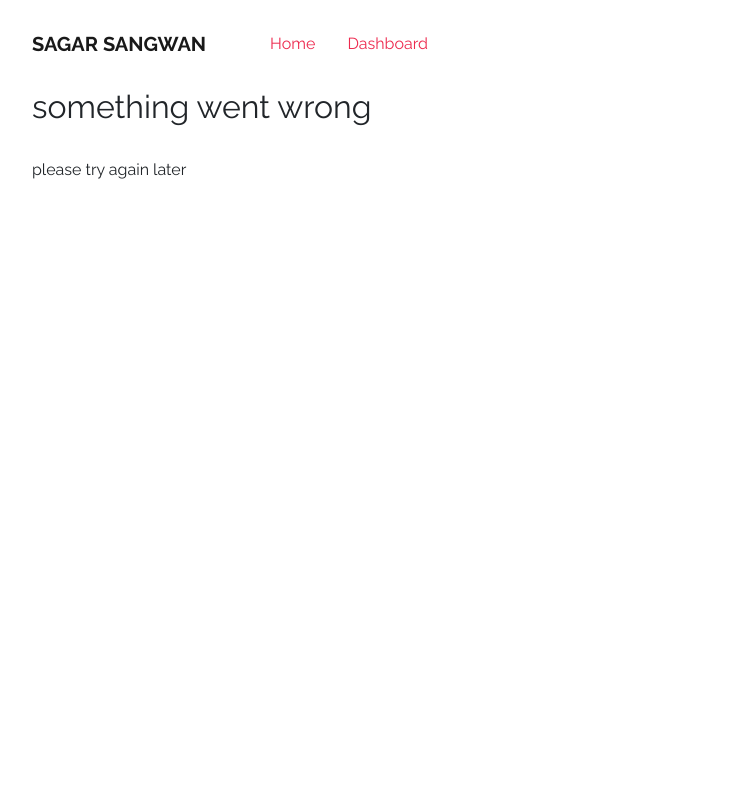
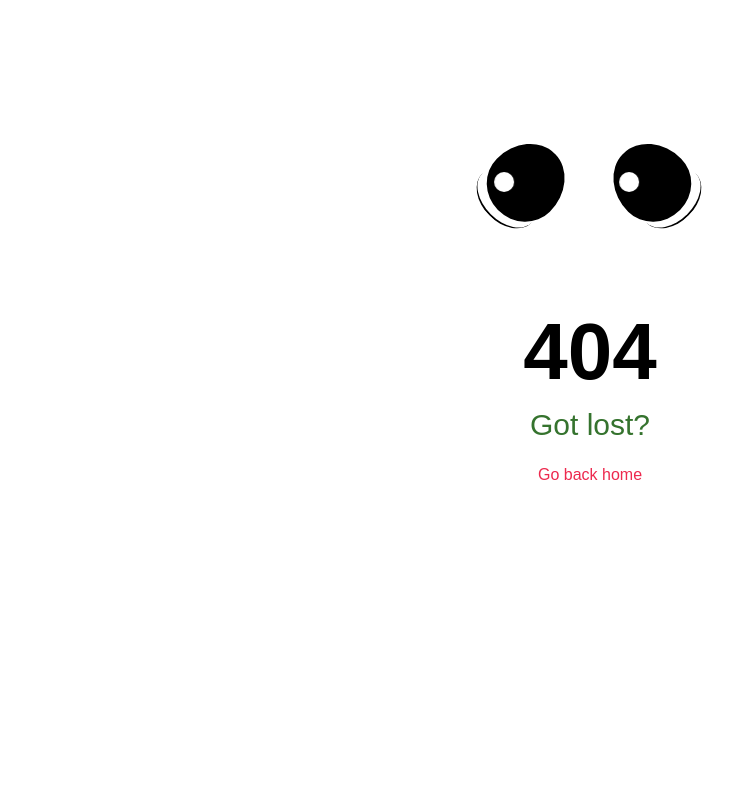
Before and after one commit to sagarsangwan/sagarsangwan, a Flask app: template templates/pages/404.html in a window 1280 px wide. Shown: the whole page, without its empty margins (50-783 px from the left). Run offline with Flask 2, Linux system fonts and the light colour scheme; the template is opened without the code that fills it, so the values that code supplies are empty; parts of the project's set-up code (start-up, migrations or seed data) failed here and were passed over; some libraries are stand-ins or nearby versions.

Commit message:
change in style of 404 page

```diff
--- a/templates/pages/404.html
+++ b/templates/pages/404.html
@@ -1,14 +1,227 @@
-{% extends "base.html" %}
+<html>
 
-{% block content %}
+<head>
+    <meta name="viewport" content="width=device-width, initial-scale=1.0">
+    <link rel="stylesheet" href="/static/style.css">
 
-<div>
+    <title>Document</title>
+    <!-- <style>
+        body{
+            height: 100%;
+            background-image: url("/static/images/404_01.jpg");
+            background-size: contain;
+            background-repeat: no-repeat;
+            background-position: center center;
+            background-color: #8e959c;
 
-    <h2>something went wrong</h2><br>
-    <p>
-        please try again later
-    </p>
+        }
+    </style> -->
 
-</div>
+</head>
 
-{% endblock %}
+<body>
+
+    <style>
+        *,
+        *::after,
+        *::before {
+            box-sizing: border-box;
+        }
+
+        html,
+        body {
+            background: #fff;
+            font-family: Arial, "Helvetica Neue", Helvetica, sans-serif;
+        }
+
+        .content-header {
+            display: block;
+            position: relative;
+            width: 200px;
+            margin: 10% auto 0;
+            -webkit-animation: shvr 0.2s infinite;
+            animation: shvr 0.2s infinite;
+        }
+
+        .content-header::after {
+            content: '';
+            width: 20px;
+            height: 20px;
+            background: #fff;
+            position: absolute;
+            top: 30px;
+            left: 25px;
+            border-radius: 50%;
+            box-shadow: 125px 0 0 #fff;
+            -webkit-animation: eye 2.5s infinite;
+            animation: eye 2.5s infinite;
+        }
+
+        .meta {
+            position: relative;
+            display: inline-block;
+            background: #000;
+            width: 75px;
+            height: 80px;
+            border-radius: 50% 50% 50% 50%/45px 45px 45% 45%;
+            transform: rotate(45deg);
+        }
+
+        .meta::after {
+            content: '';
+            position: absolute;
+            border-bottom: 2px solid #000;
+            width: 70px;
+            height: 50px;
+            left: 0px;
+            bottom: -10px;
+            border-radius: 50%;
+        }
+
+        .meta::before {
+            bottom: auto;
+            top: -100px;
+            transform: rotate(45deg);
+            left: 0;
+        }
+
+        .meta:nth-of-type(2) {
+            float: right;
+            transform: rotate(-45deg);
+        }
+
+        .meta:nth-of-type(2)::after {
+            left: 5px;
+        }
+
+        .meta:nth-of-type(3) {
+            display: none;
+        }
+
+        .content-body {
+            margin-top: 100px;
+            text-align: center;
+            color: #000;
+        }
+
+        .content-body::before {
+            content: '404';
+            font-size: 80px;
+            font-weight: 800;
+            display: block;
+            margin-bottom: 10px;
+        }
+
+        .content-body::after {
+            content: 'Got lost? How.....?  why.....?  Ahhhh....';
+            color: #35732e;
+            width: 120px;
+            font-size: 30px;
+            overflow: hidden;
+            display: inline-block;
+            white-space: nowrap;
+            -webkit-animation: text-show 2s infinite steps(3);
+            animation: text-show 2s infinite steps(3);
+        }
+
+        @-webkit-keyframes eye {
+
+            0%,
+            30%,
+            55%,
+            90%,
+            100% {
+                transform: translate(0, 0);
+            }
+
+            10%,
+            25% {
+                transform: translate(0, 20px);
+            }
+
+            65% {
+                transform: translate(-20px, 0);
+            }
+
+            80% {
+                transform: translate(20px, 0);
+            }
+        }
+
+        @keyframes eye {
+
+            0%,
+            30%,
+            55%,
+            90%,
+            100% {
+                transform: translate(0, 0);
+            }
+
+            10%,
+            25% {
+                transform: translate(0, 20px);
+            }
+
+            65% {
+                transform: translate(-20px, 0);
+            }
+
+            80% {
+                transform: translate(20px, 0);
+            }
+        }
+
+        @-webkit-keyframes shvr {
+            0% {
+                transform: translate(1px, 1em);
+            }
+
+            50% {
+                transform: translate(0, 1em);
+            }
+
+            100% {
+                transform: translate(-1px, 1em);
+            }
+        }
+
+        @keyframes shvr {
+            0% {
+                transform: translate(1px, 1em);
+            }
+
+            50% {
+                transform: translate(0, 1em);
+            }
+
+            100% {
+                transform: translate(-1px, 1em);
+            }
+        }
+
+        @-webkit-keyframes text-show {
+            to {
+                text-indent: -373px;
+            }
+        }
+
+        @keyframes text-show {
+            to {
+                text-indent: -373px;
+            }
+        }
+    </style>
+
+    <div class="content-header">
+        <div class="meta"></div>
+        <div class="meta"></div>
+    </div>
+    <div class="content-body">
+    </div>
+    <div style="text-align: center; margin-top: 24px">
+        <a href="/">Go back home</a>
+    </div>
+</body>
+
+</html>
```
